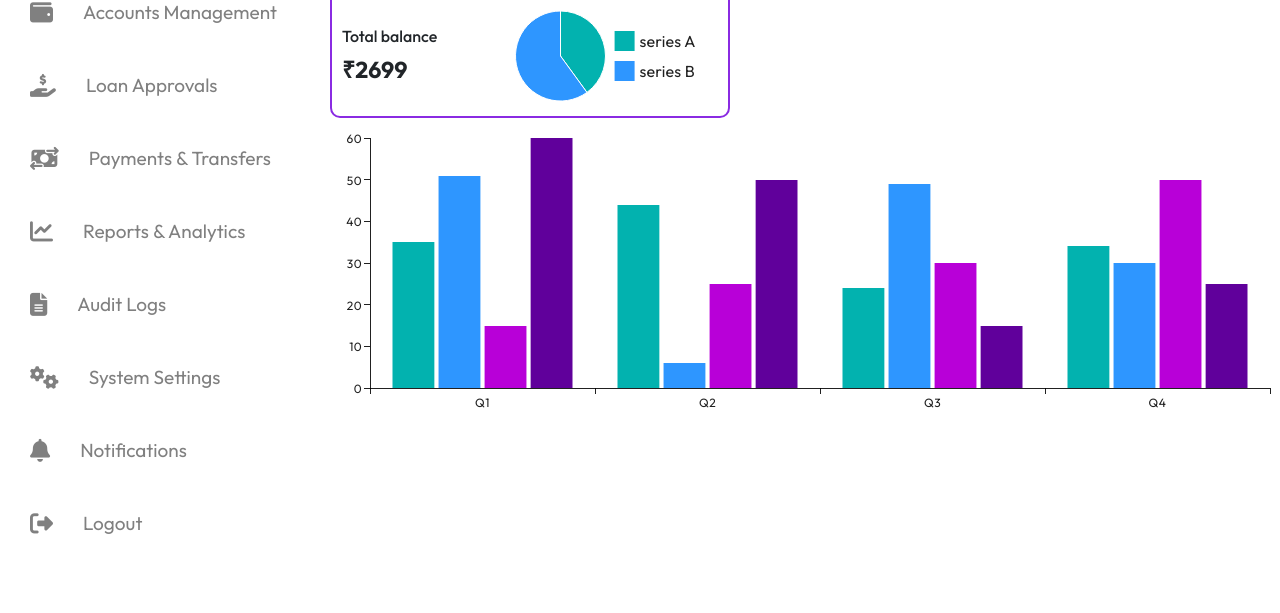
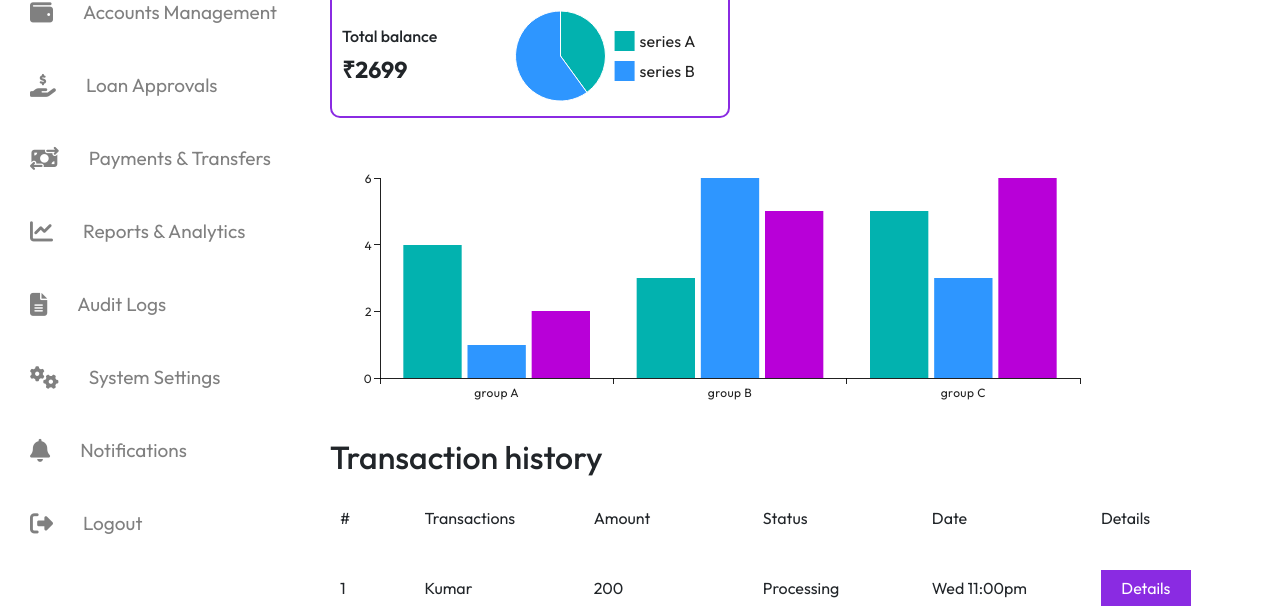
Before and after one commit to mohammedfazil2005/onlineBankingSystem-MERN, a React (Vite) app: page /admindashboard in a window 1280 px wide. Shown: the part 312-925 px from the top of the page. Before the commit the page ends 800 px from the top, so only its background shows below. Built offline with nearby package versions, Linux system fonts and the light colour scheme.

Commit message:
added show user profile

```diff
--- a/src/App.jsx
+++ b/src/App.jsx
@@ -4,6 +4,7 @@ import DefaultPage from "./pages/defaultpage/DefaultPage"
 import Login from "./pages/loginpage/Login"
 import HomeUser from "./pages/user/HomeUser"
 import HomeAdmin from "./pages/admin/HomeAdmin"
+import HomeUserProfile from "./pages/admin/homeadminright/homeUserProfile/HomeUserProfile"
 
 function App() {
 
@@ -15,6 +16,7 @@ function App() {
       <Route path="/login" element={<Login/>}/>
       <Route path="/userdashboard" element={<HomeUser/>}/>
       <Route path="/admindashboard" element={<HomeAdmin/>}/>
+
      </Routes>
 
     </>
--- a/src/pages/admin/HomeAdmin.jsx
+++ b/src/pages/admin/HomeAdmin.jsx
@@ -17,7 +17,7 @@ const HomeAdmin = () => {
             <HomeAdminCategory setCategoryName={setCategoryName}/>
         </div>
         <div className='home-rights'>
-           <HomeAdminRight categoryName={categoryName}/>
+           <HomeAdminRight categoryName={categoryName} setCategoryName={setCategoryName}/>
         </div>
     </div>
     </>
--- a/src/pages/admin/homeadminright/HomeAdminRight.jsx
+++ b/src/pages/admin/homeadminright/HomeAdminRight.jsx
@@ -1,11 +1,15 @@
 import React from 'react'
 import HomeAdminDashboard from './homeadmindashboard/HomeAdminDashboard'
+import HomeAdminUserDetails from './homeadminUserDetails/HomeAdminUserDetails'
+import HomeUserProfile from './homeUserProfile/HomeUserProfile'
 
 
-const HomeAdminRight = ({categoryName}) => {
+const HomeAdminRight = ({categoryName,setCategoryName}) => {
   return (
     <div>
      {categoryName=="Admin Dashboard"?<HomeAdminDashboard/>:""}
+     {categoryName=="User Management"?<HomeAdminUserDetails setCategoryName={setCategoryName}/>:""}
+     {categoryName=="ViewProfile"?<HomeUserProfile/>:""}
     </div>
   )
 }
--- /dev/null
+++ b/src/pages/admin/homeadminright/homeUserProfile/HomeUserProfile.css
@@ -0,0 +1,6 @@
+.home-user-profile-parent{
+    display: flex;
+    flex-direction: column;
+    gap: 30px;
+    margin-right: 20px;
+}
--- /dev/null
+++ b/src/pages/admin/homeadminright/homeUserProfile/HomeUserProfile.jsx
@@ -0,0 +1,103 @@
+import React from 'react'
+import { Form } from 'react-bootstrap'
+import './HomeUserProfile.css'
+
+
+const HomeUserProfile = () => {
+  return (
+    <div className='home-user-profile-parent'>
+   <div className="home-user-profile-heading">
+    <h2>User profile</h2>
+   </div>
+   <div className="home-user-details-parent">
+    <div className="home-user-details-heading">
+        <img src="" alt="" />
+        <div>
+            <h6>Raw jhoncy</h6>
+            <p>Kerala</p>
+        </div>
+    </div>
+    <div className="user-card-div-main">
+        <div className='main-card'>
+           <div className='main-card-heading'>
+           <h5>Bank Ai</h5>
+           <p>Debit</p>
+           </div>
+           <div className='main-card-user-details'>
+            <h4>ADRIAN HADJIN</h4>
+            <p>06/24</p>
+           </div>
+           <div className='main-card-card-details'>
+            <p><span>1234</span><span>1234</span> <span>1234</span></p>
+            <img src="https://download.logo.wine/logo/Mastercard/Mastercard-Logo.wine.png" alt="" />
+           </div>
+        </div>
+
+        <div className='main-card'>
+           <div className='main-card-heading'>
+           <h5>Bank Ai</h5>
+           <p>Debit</p>
+           </div>
+           <div className='main-card-user-details'>
+            <h4>ADRIAN HADJIN</h4>
+            <p>06/24</p>
+           </div>
+           <div className='main-card-card-details'>
+            <p><span>1234</span><span>1234</span> <span>1234</span></p>
+            <img src="https://download.logo.wine/logo/Mastercard/Mastercard-Logo.wine.png" alt="" />
+           </div>
+        </div>
+
+
+      </div>
+      <div className="user-dashboard-transactions" style={{marginTop:'60px'}}>
+        <div className="user-dashboard-transactions-heading">
+            <h1>Recent transactions</h1>
+            <button>View all</button>
+        </div>
+        <div className="user-banks-name">
+            <button style={{borderBottom:'2px solid blueviolet'}}>All Transactions</button>
+            <button>Income </button>
+            <button>Expense </button>
+        </div>
+        <div className="user-bank-balance">
+            <div className='user-bank-balance-heading'>
+                <img src="https://logowik.com/content/uploads/images/bank3801.jpg" alt="image-logo" />
+                <div>
+                    <h6>Chase Bank</h6>
+                    <p>₹2993</p>
+                </div>
+            </div>
+            <div>
+            <Form.Select aria-label="Select card">
+
+                            <option value="debit">Debit Card</option>
+                            <option value="credit">Credit Card</option>
+
+                        </Form.Select>
+            </div>
+        </div>
+        <div className="user-transaction-list">
+            <p>#</p>
+            <p>Transactions</p>
+            <p>Amount</p>
+            <p>Status</p>
+            <p>Date</p>
+            <p>Download</p>
+        </div>
+        <div className="user-transaction-list">
+            <p>1</p>
+            <p>Kumar</p>
+            <p>200</p>
+            <p>Processing</p>
+            <p>Wed 11:00pm</p>
+           <button>Download</button>
+        </div>
+     </div>
+
+   </div>
+    </div>
+  )
+}
+
+export default HomeUserProfile
--- /dev/null
+++ b/src/pages/admin/homeadminright/homeadminUserDetails/HomeAdminUserDetails.css
@@ -0,0 +1,72 @@
+
+.home-admin-userdetails-parent{
+    display: flex;
+    flex-direction: column;
+    gap: 30px;
+    margin-right: 20px;
+}
+
+.home-admin-user-details-heading{
+    display: flex;
+    flex-direction: column;
+    margin-top: 10px;
+}
+
+.home-admin-user-details-heading p{
+    font-size: 15px;
+    color: gray;
+}
+.home-admin-user-details-heading h1{
+    letter-spacing: 1px;
+}
+
+.home-admin-user-details-heading button{
+    background-color: red;
+    color: white;
+    border: none;
+    border-radius: 5px;
+    width: 100px;
+}
+
+.home-admin-user-details-table-parent{
+    display: flex;
+    flex-direction: column;
+}
+
+.user-details-table-card-main{
+    display: flex;
+    justify-content: space-between;
+    align-items: center;
+}
+.user-details-table-card-main div{
+    display: flex;
+    gap: 10px;
+}
+.user-details-table-card-main div img{
+    width: 30px;
+    height: 30px;
+    border-radius: 10px;
+}
+.user-details-table-card-main div h2{
+    font-size: 19px;
+}
+.user-details-table-card-main div h6{
+    font-size: 12px;
+    margin-top: 10px;
+    color: gray;
+}
+
+.user-details-table-card-main main{
+    display: flex;
+    gap: 10px;
+}
+.user-details-table-card-main main button{
+    width: 80px;
+    padding: 3px;
+    color: black;
+    border: 1px solid blueviolet;
+    background-color: white;
+}
+.user-details-table-card-main main p{
+    padding: 3px;
+}
--- /dev/null
+++ b/src/pages/admin/homeadminright/homeadminUserDetails/HomeAdminUserDetails.jsx
@@ -0,0 +1,35 @@
+import React from 'react'
+import './HomeAdminUserDetails.css'
+import { TextField } from '@mui/material'
+
+const HomeAdminUserDetails = ({setCategoryName}) => {
+    const onHandleShow=()=>{
+        setCategoryName("ViewProfile")
+    }
+    return (
+        <div className='home-admin-userdetails-parent'>
+            <div className="home-admin-user-details-heading">
+                <h1>User Management</h1>
+                <p>Manage user details</p>
+            </div>
+            <div className="home-admin-user-details-table-parent">
+               <div className="user-details-table-card-main">
+                <div>
+                    <img src="https://cdn.create.vista.com/api/media/small/20030237/stock-photo-cheerful-young-man-over-white" alt="" />
+                    <h2>Ray Clarke</h2>
+                    <h6>ray.c@acem.com</h6>
+                </div>
+                <main>
+                <p>Active</p>
+                <button onClick={()=>onHandleShow()}>Show</button>
+                </main>
+               </div>
+               <hr />
+
+            </div>
+
+        </div>
+    )
+}
+
+export default HomeAdminUserDetails
--- a/src/pages/admin/homeadminright/homeadmindashboard/HomeAdminDashboard.jsx
+++ b/src/pages/admin/homeadminright/homeadmindashboard/HomeAdminDashboard.jsx
@@ -82,16 +82,36 @@ const HomeAdminDashboard = () => {
             </div>
             <div className="admin-chart-parent">
                 <BarChart
-                    series={[
-                        { data: [35, 44, 24, 34] },
-                        { data: [51, 6, 49, 30] },
-                        { data: [15, 25, 30, 50] },
-                        { data: [60, 50, 15, 25] },
-                    ]}
-                    height={290}
-                    xAxis={[{ data: ['Q1', 'Q2', 'Q3', 'Q4'], scaleType: 'band' }]}
-                    margin={{ top: 10, bottom: 30, left: 40, right: 10 }}
+                    xAxis={[{ scaleType: 'band', data: ['group A', 'group B', 'group C'] }]}
+                    series={[{ data: [4, 3, 5] }, { data: [1, 6, 3] }, { data: [2, 5, 6] }]}
+                    width={800}
+                    height={300}
                 />
+            </div>
+            <div className="admin-recent-transactions">
+            <div className="user-transaction-history-full">
+                <div className="user-transaction-history-list-heading">
+                    <h2>Transaction history</h2>
+                    {/* <button>Apply filter</button> */}
+                </div>
+
+            <div className="user-transaction-list">
+            <p>#</p>
+            <p>Transactions</p>
+            <p>Amount</p>
+            <p>Status</p>
+            <p>Date</p>
+            <p>Details</p>
+        </div>
+        <div className="user-transaction-list">
+            <p>1</p>
+            <p>Kumar</p>
+            <p>200</p>
+            <p>Processing</p>
+            <p>Wed 11:00pm</p>
+           <button>Details</button>
+        </div>
+            </div>
             </div>
         </div>
     )
--- a/src/pages/loginpage/Login.jsx
+++ b/src/pages/loginpage/Login.jsx
@@ -105,7 +105,7 @@ const Login = () => {
 
               </Form.Select>
             </div>
-            <FloatingLabel controlId="Salary Amount (₹)" label="Salary Amount (₹)" className="mb-3">
+            <FloatingLabel controlId="Salary Amount (₹)" label="Monthly Income Amount (₹)" className="mb-3">
               <Form.Control type="number" placeholder="Enter your email" className="cursor-pointer" onChange={(e) => setUserData({ ...userData, monthlySalary: e.target.value })} required />
             </FloatingLabel>
             <FloatingLabel controlId="email" label="Email" className="mb-3">
```
